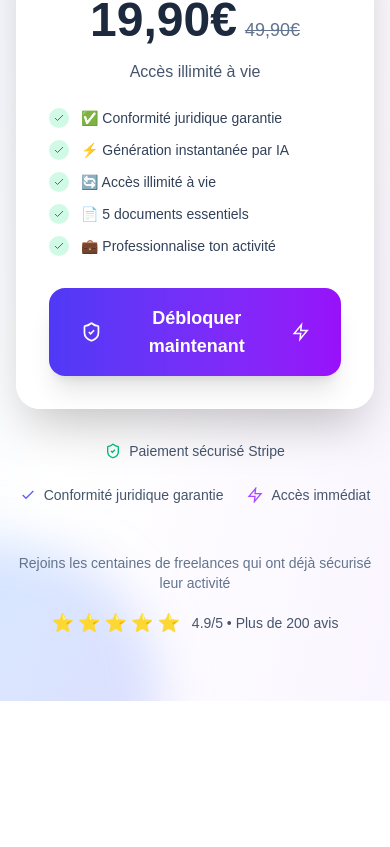
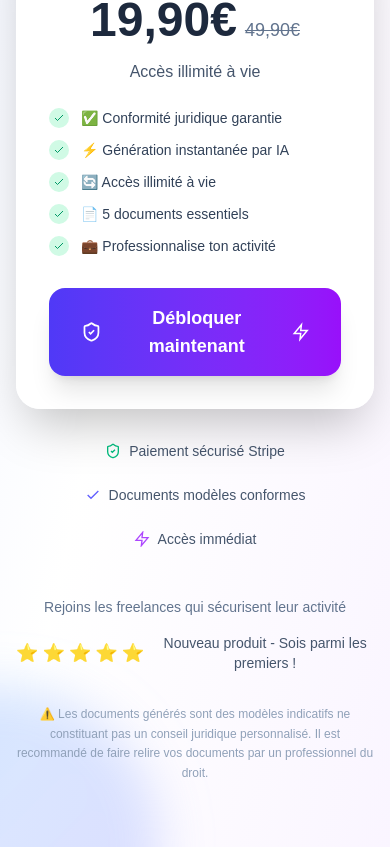
Before and after one commit to lululecodeur/aide-freelance, a Next.js app in the folder frontend/: page /acheter in a window 390 px wide. Shown: the part 903-1750 px from the top of the page. Before the commit the page ends 1604 px from the top, so only its background shows below. Built offline with nearby package versions, Linux system fonts and the light colour scheme.

Commit message:
test mobile

```diff
--- a/frontend/src/app/acheter/page.tsx
+++ b/frontend/src/app/acheter/page.tsx
@@ -207,7 +207,7 @@ export default function AcheterPage() {
             </div>
             <div className="flex items-center gap-2">
               <Check size={16} className="text-indigo-500" />
-              <span>Conformité juridique garantie</span>
+              <span>Documents modèles conformes</span>
             </div>
             <div className="flex items-center gap-2">
               <Zap size={16} className="text-purple-500" />
@@ -218,7 +218,7 @@ export default function AcheterPage() {
           {/* Trust indicators */}
           <div className="mt-12 text-center">
             <p className="text-slate-500 text-sm mb-4">
-              Rejoins les centaines de freelances qui ont déjà sécurisé leur activité
+              Rejoins les freelances qui sécurisent leur activité
             </p>
             <div className="flex justify-center items-center gap-1">
               {[...Array(5)].map((_, i) => (
@@ -226,8 +226,19 @@ export default function AcheterPage() {
                   ⭐
                 </span>
               ))}
-              <span className="text-slate-600 ml-2 text-sm">4.9/5 • Plus de 200 avis</span>
+              <span className="text-slate-600 ml-2 text-sm">
+                Nouveau produit - Sois parmi les premiers !
+              </span>
             </div>
+          </div>
+
+          {/* DISCLAIMER LÉGAL DISCRET */}
+          <div className="mt-8 max-w-2xl mx-auto">
+            <p className="text-xs text-slate-400 leading-relaxed text-center">
+              ⚠️ Les documents générés sont des modèles indicatifs ne constituant pas un conseil
+              juridique personnalisé. Il est recommandé de faire relire vos documents par un
+              professionnel du droit.
+            </p>
           </div>
         </div>
       </div>
--- a/frontend/src/app/generer/page.tsx
+++ b/frontend/src/app/generer/page.tsx
@@ -226,6 +226,31 @@ const Crown = ({ size = 24, className = '' }) => (
   </svg>
 );
 
+const LegalDisclaimer = () => (
+  <div className="bg-amber-50 border border-amber-200 rounded-xl p-4 mb-8 text-sm max-w-4xl mx-auto">
+    <div className="flex items-start gap-3">
+      <div className="text-amber-600 mt-0.5 text-lg">⚠️</div>
+      <div className="text-amber-800">
+        <p className="font-semibold mb-2">Avertissement juridique</p>
+        <div className="space-y-1 text-xs leading-relaxed">
+          <p>
+            • Les documents générés sont des <strong>modèles indicatifs</strong> basés sur le droit
+            français
+          </p>
+          <p>
+            • Ils ne constituent <strong>pas un conseil juridique personnalisé</strong>
+          </p>
+          <p>
+            • Il est <strong>vivement recommandé</strong> de faire relire vos documents par un
+            professionnel du droit
+          </p>
+          <p>• Chaque situation est unique et peut nécessiter des adaptations spécifiques</p>
+        </div>
+      </div>
+    </div>
+  </div>
+);
+
 interface DocumentType {
   id: string;
   title: string;
@@ -303,6 +328,36 @@ export default function PackJuridiqueApp() {
     },
   ];
 
+  // Fonction helper pour ajouter le footer légal
+
+  const addLegalFooter = (documentText: string, documentType: string, nom: string) => {
+    const footer = `
+
+═══════════════════════════════════════════════════════════════════════════════
+
+⚠️ AVERTISSEMENT JURIDIQUE
+
+Ce document "${documentType}" a été généré automatiquement par Pack Juridique IA
+le ${new Date().toLocaleDateString('fr-FR')} pour ${nom}.
+
+IMPORTANT :
+• Ce document est un modèle indicatif basé sur le droit français
+• Il ne constitue pas un conseil juridique personnalisé
+• Il est vivement recommandé de faire relire ce document par un professionnel
+  du droit avant utilisation
+• Chaque situation étant unique, des adaptations peuvent être nécessaires
+• L'utilisateur assume la responsabilité de l'utilisation de ce modèle
+
+Pack Juridique IA décline toute responsabilité quant à l'utilisation de ces modèles.
+Pour toute question juridique spécifique, consultez un avocat ou juriste.
+
+Généré via aide-freelance.fr
+═══════════════════════════════════════════════════════════════════════════════`;
+
+    return documentText + footer;
+  };
+
+  // Fonction handleGenerate corrigée
   const handleGenerate = async (doc: DocumentType) => {
     // Vérifier si le document nécessite un paiement
     if (!doc.isFree && !isPremium) {
@@ -329,7 +384,16 @@ export default function PackJuridiqueApp() {
       if (!res.ok) throw new Error(`Erreur lors de la génération du ${doc.title}`);
       const data = await res.json();
       setMessage(data.message);
-      setTexte(data.cgv || data.document);
+
+      // 🎯 NOUVEAUTÉ : Stocker les deux versions
+      const documentText = data.cgv || data.document;
+
+      // Version clean pour l'affichage (sans footer)
+      setTexte(documentText);
+
+      // Version avec footer pour l'export/sauvegarde
+      const protectedText = addLegalFooter(documentText, doc.title, nom);
+      // Tu peux stocker ça dans un autre state si besoin pour l'export PDF
     } catch (error) {
       console.error('Erreur:', error);
       setMessage('Erreur de connexion au serveur.');
@@ -339,7 +403,9 @@ export default function PackJuridiqueApp() {
   };
 
   const copyToClipboard = () => {
-    navigator.clipboard.writeText(texte);
+    // Ajouter le footer seulement lors de la copie
+    const protectedText = addLegalFooter(texte, documentType, nom);
+    navigator.clipboard.writeText(protectedText);
     setCopied(true);
     setTimeout(() => setCopied(false), 2000);
   };
```
Also changed, not shown: 1 other file (tests, documents, lock files or other folders).
